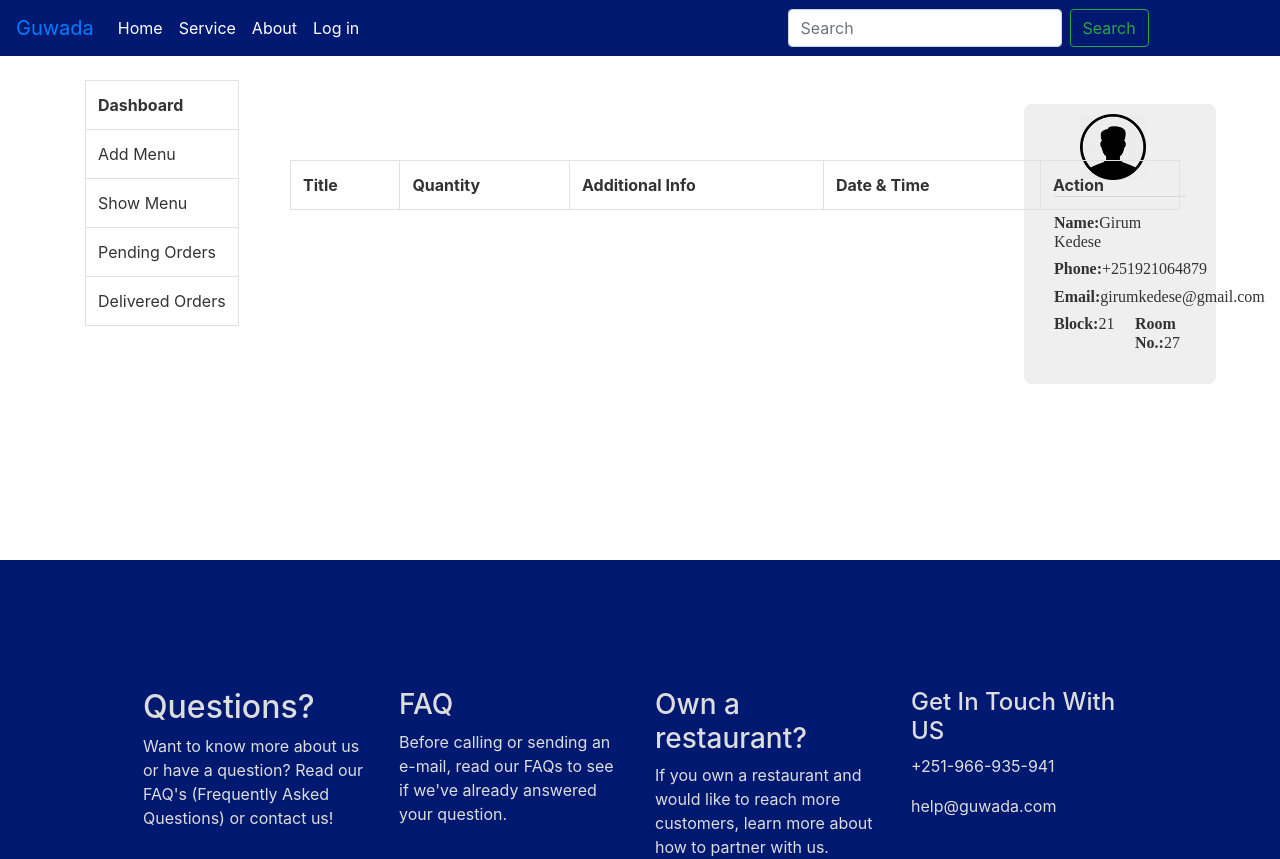
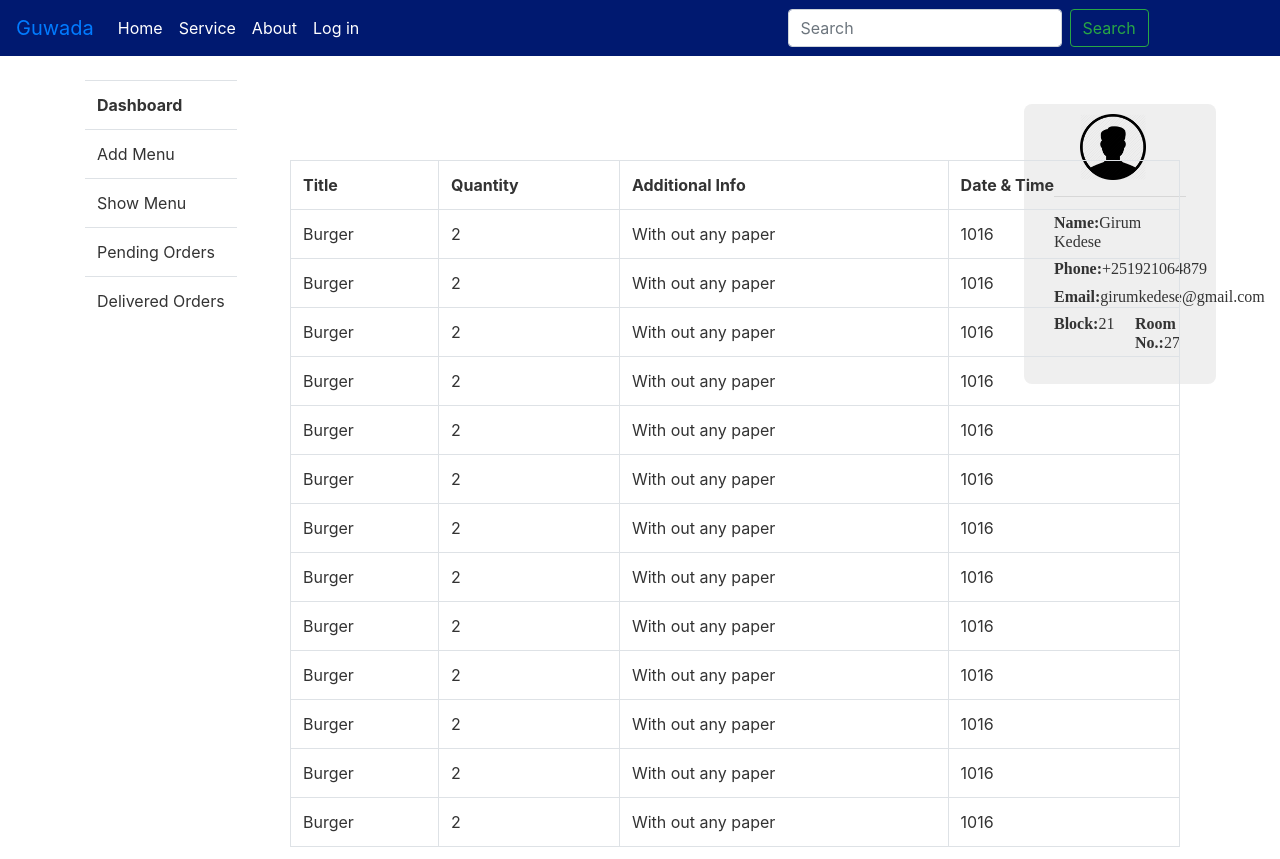
Before and after one commit to Girumance/GuwadaFrontEnd, a React (Create React App) app: page / in a window 1280 px wide. Shown: the top 859 px of the page. Built offline with nearby package versions, Linux system fonts and the light colour scheme.

Commit message:
tablew row is added

```diff
--- a/src/App.js
+++ b/src/App.js
@@ -17,6 +17,7 @@ import ShowMenu from './Components/ShowMenu';
 import ShowMenuWrapper from './Components/ShowMenuWrapper';
 import Order from './Components/Order';
 import Dashboard from './Components/Dashboard';
+import MenuModal from './Components/MenuModal';
 
 function App() {
 
--- a/src/Components/Dashboard.js
+++ b/src/Components/Dashboard.js
@@ -16,7 +16,7 @@ render(){
 
                 <div className="col-md-2">
                 <div className="dashboard_menu">
-                    <table className="table table-bordered">
+                    <table className="table table-bordere">
                         <tr>
                             <th>Dashboard</th>
 
--- /dev/null
+++ b/src/Components/MenuModal.js
@@ -0,0 +1,62 @@
+import React from "react";
+import icon from "../IMG/logo2.jpg"
+export default class MenuModal extends React.Component{
+
+    render(){
+        return(
+            <div className="MenuModal">
+
+                <div className="closebtn text-center">
+                    <h3>X</h3>
+                </div>
+
+            <div className="container solidbackground">
+                <div className="col-md-12 text-center">
+                <img src={icon} className="img-fluid img-rounded"/>
+                <hr/>
+                </div>
+
+                <div className="row">
+                    <div className="col-md-6 ">
+                            <div className="text-center">
+                        <h4><b>Menu Details</b></h4>
+                        <hr/>
+                             </div>
+
+                        <h5><b>Title:</b>Burger</h5>
+                        <h5><b>Description:</b>The best burger that you have never had.</h5>
+                        <h5><b>Menu Type:</b>Break Fast</h5>
+                        <h5><b>Size:</b>Normal</h5>
+                        <h5><b>Quantity:</b>2</h5>
+                        <h5><b>Additional Info:</b>Without paper</h5>
+                        <h5><b>Price:</b>250 ETB</h5>
+
+                    </div>
+
+                    <div className="col-md-6 ">
+                        <div className="text-center">
+                    <h4><b>Address Details</b></h4>
+                        <hr/>
+                        </div>
+                        <h5><b>Full Name:</b>Girum Kedese</h5>
+                        <h5><b>Email:</b>girumkedese@gmail.com</h5>
+                        <h5><b>Phone No:</b>+251921064879</h5>
+                        <h5><b>Block:</b>22</h5>
+                        <h5><b>Room No:</b>19</h5>
+                        <h5><b>Status:</b><span className="bg-warning pending">Pending</span></h5>
+
+                    </div>
+
+                </div>
+
+                <div className="row text-right">
+                    <div className="col-md-12">
+                    <button className="btn btn-success ">Delivered</button>
+                    </div>
+                </div>
+            </div>
+
+            </div>
+        );
+    }
+}
--- a/src/Components/Order.js
+++ b/src/Components/Order.js
@@ -1,4 +1,5 @@
 import React from "react"
+import TableRow from "./TableRow"
 
 export default class Order extends React.Component{
     render(){
@@ -11,8 +12,22 @@ export default class Order extends React.Component{
                         <th>Quantity</th>
                         <th>Additional Info</th>
                         <th>Date & Time</th>
-                        <th>Action</th>
                     </tr>
+
+                    <TableRow/>
+                    <TableRow/>
+                    <TableRow/>
+                    <TableRow/>
+                    <TableRow/>
+                    <TableRow/>
+                    <TableRow/>
+                    <TableRow/>
+                    <TableRow/>
+                    <TableRow/>
+                    <TableRow/>
+                    <TableRow/>
+                    <TableRow/>
+
                 </table>
                 </div>
 
--- /dev/null
+++ b/src/Components/TableRow.js
@@ -0,0 +1,16 @@
+import React from "react";
+
+export default class TableRow extends React.Component{
+    render(){
+
+        return(
+            <tr>
+            <td>Burger</td>
+            <td>2</td>
+            <td>With out any paper</td>
+            <td>1016</td>
+        </tr>
+
+        );
+    }
+}
--- a/src/style.css
+++ b/src/style.css
@@ -326,4 +326,43 @@ form{
     margin-top:10px;
 
 
-    }
+ }
+
+ .MenuModal{
+    width:70%;
+    min-height: 70vh;
+    margin:15%;
+    background-color: rgb(239, 239, 239,0.6);
+    border-radius: 8px;
+    font-family: serif;
+    position: static;
+ }
+
+ .solidbackground{
+    padding:10px;
+ }
+
+ .pending{
+    padding:8px;
+    color: #666;
+    border-radius: 8px;
+ }
+
+ .closebtn{
+    width: 50px;
+    height: 50px;
+    position:absolute;
+    margin:5px;
+    padding-top:8px;
+    background-color: #fff;
+    border-radius: 50%;
+
+ }
+
+ .closebtn:hover{
+
+    background-color: #AAA;
+
+    font-family: serif;
+
+ }
```
